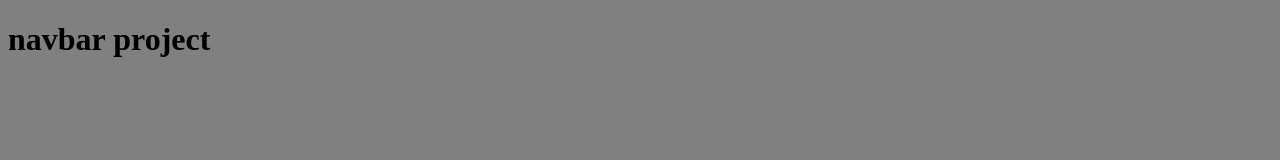
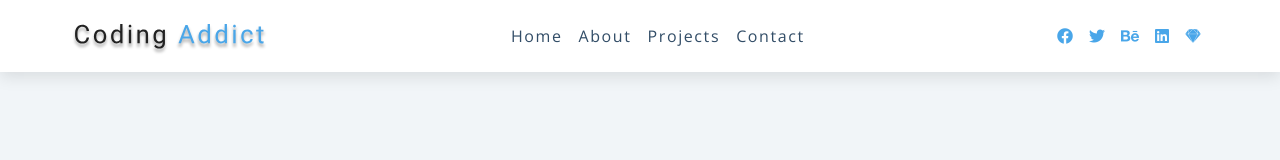
Before and after one commit to kevcoder247/responsiveNavBar, a plain HTML site: page index.html in a window 1280 px wide. Drawn offline with nearby package versions, Linux system fonts and the light colour scheme.

Commit message:
markup and css set up files added

```diff
--- a/css/main.css
+++ b/css/main.css
@@ -1,3 +1,247 @@
-body{
-  background-color: grey;
+/*
+===============
+Fonts
+===============
+*/
+@import url('https://fonts.googleapis.com/css?family=Open+Sans|Roboto:400,700&display=swap');
+
+/*
+===============
+Variables
+===============
+*/
+
+:root {
+  /* dark shades of primary color*/
+  --clr-primary-1: hsl(205, 86%, 17%);
+  --clr-primary-2: hsl(205, 77%, 27%);
+  --clr-primary-3: hsl(205, 72%, 37%);
+  --clr-primary-4: hsl(205, 63%, 48%);
+  /* primary/main color */
+  --clr-primary-5: hsl(205, 78%, 60%);
+  /* lighter shades of primary color */
+  --clr-primary-6: hsl(205, 89%, 70%);
+  --clr-primary-7: hsl(205, 90%, 76%);
+  --clr-primary-8: hsl(205, 86%, 81%);
+  --clr-primary-9: hsl(205, 90%, 88%);
+  --clr-primary-10: hsl(205, 100%, 96%);
+  /* darkest grey - used for headings */
+  --clr-grey-1: hsl(209, 61%, 16%);
+  --clr-grey-2: hsl(211, 39%, 23%);
+  --clr-grey-3: hsl(209, 34%, 30%);
+  --clr-grey-4: hsl(209, 28%, 39%);
+  /* grey used for paragraphs */
+  --clr-grey-5: hsl(210, 22%, 49%);
+  --clr-grey-6: hsl(209, 23%, 60%);
+  --clr-grey-7: hsl(211, 27%, 70%);
+  --clr-grey-8: hsl(210, 31%, 80%);
+  --clr-grey-9: hsl(212, 33%, 89%);
+  --clr-grey-10: hsl(210, 36%, 96%);
+  --clr-white: #fff;
+  --clr-red-dark: hsl(360, 67%, 44%);
+  --clr-red-light: hsl(360, 71%, 66%);
+  --clr-green-dark: hsl(125, 67%, 44%);
+  --clr-green-light: hsl(125, 71%, 66%);
+  --clr-black: #222;
+  --ff-primary: 'Roboto', sans-serif;
+  --ff-secondary: 'Open Sans', sans-serif;
+  --transition: all 0.3s linear;
+  --spacing: 0.1rem;
+  --radius: 0.25rem;
+  --light-shadow: 0 5px 15px rgba(0, 0, 0, 0.1);
+  --dark-shadow: 0 5px 15px rgba(0, 0, 0, 0.2);
+  --max-width: 1170px;
+  --fixed-width: 620px;
 }
+/*
+===============
+Global Styles
+===============
+*/
+
+*,
+::after,
+::before {
+  margin: 0;
+  padding: 0;
+  box-sizing: border-box;
+}
+body {
+  font-family: var(--ff-secondary);
+  background: var(--clr-grey-10);
+  color: var(--clr-grey-1);
+  line-height: 1.5;
+  font-size: 0.875rem;
+}
+ul {
+  list-style-type: none;
+}
+a {
+  text-decoration: none;
+}
+h1,
+h2,
+h3,
+h4 {
+  letter-spacing: var(--spacing);
+  text-transform: capitalize;
+  line-height: 1.25;
+  margin-bottom: 0.75rem;
+  font-family: var(--ff-primary);
+}
+h1 {
+  font-size: 3rem;
+}
+h2 {
+  font-size: 2rem;
+}
+h3 {
+  font-size: 1.25rem;
+}
+h4 {
+  font-size: 0.875rem;
+}
+p {
+  margin-bottom: 1.25rem;
+  color: var(--clr-grey-5);
+}
+@media screen and (min-width: 800px) {
+  h1 {
+    font-size: 4rem;
+  }
+  h2 {
+    font-size: 2.5rem;
+  }
+  h3 {
+    font-size: 1.75rem;
+  }
+  h4 {
+    font-size: 1rem;
+  }
+  body {
+    font-size: 1rem;
+  }
+  h1,
+  h2,
+  h3,
+  h4 {
+    line-height: 1;
+  }
+}
+/*  global classes */
+
+/* section */
+.section {
+  padding: 5rem 0;
+}
+
+.section-center {
+  width: 90vw;
+  margin: 0 auto;
+  max-width: 1170px;
+}
+@media screen and (min-width: 992px) {
+  .section-center {
+    width: 95vw;
+  }
+}
+main {
+  min-height: 100vh;
+  display: grid;
+  place-items: center;
+}
+
+/*
+===============
+Navbar
+===============
+*/
+nav {
+  background: var(--clr-white);
+  box-shadow: var(--light-shadow);
+}
+.nav-header {
+  display: flex;
+  align-items: center;
+  justify-content: space-between;
+  padding: 1rem;
+}
+.nav-toggle {
+  font-size: 1.5rem;
+  color: var(--clr-primary-5);
+  background: transparent;
+  border-color: transparent;
+  transition: var(--transition);
+  cursor: pointer;
+}
+.nav-toggle:hover {
+  color: var(--clr-primary-1);
+  transform: rotate(90deg);
+}
+.logo {
+  height: 40px;
+}
+.links a {
+  color: var(--clr-grey-3);
+  font-size: 1rem;
+  text-transform: capitalize;
+  letter-spacing: var(--spacing);
+  display: block;
+  padding: 0.5rem 1rem;
+  transition: var(--transition);
+}
+.links a:hover {
+  background: var(--clr-primary-8);
+  color: var(--clr-primary-5);
+  padding-left: 1.5rem;
+}
+.social-icons {
+  display: none;
+}
+.links {
+  /* height: 0;
+  overflow: hidden;
+  transition: var(--transition); */
+}
+.show-links {
+  height: 10rem;
+}
+@media screen and (min-width: 800px) {
+  .nav-center {
+    max-width: 1170px;
+    margin: 0 auto;
+    display: flex;
+    align-items: center;
+    justify-content: space-between;
+    padding: 1rem;
+  }
+  .nav-header {
+    padding: 0;
+  }
+  .nav-toggle {
+    display: none;
+  }
+  .links {
+    height: auto;
+    display: flex;
+  }
+  .links a {
+    padding: 0;
+    margin: 0 0.5rem;
+  }
+  .links a:hover {
+    padding: 0;
+    background: transparent;
+  }
+  .social-icons {
+    display: flex;
+  }
+  .social-icons a {
+    margin: 0 0.5rem;
+    color: var(--clr-primary-5);
+    transition: var(--transition);
+  }
+  .social-icons a:hover {
+    color: var(--clr-primary-7);
+  }
+}
--- a/index.html
+++ b/index.html
@@ -8,7 +8,59 @@
     <link rel="stylesheet" href="css/main.css" />
   </head>
   <body>
-    <h1>navbar project</h1>
+    <nav>
+      <div class="nav-center">
+        <div class="nav-header">
+          <img src="images/logo.svg" class="logo" alt="logo">
+          <button class="nav-toggle">
+            <i class="fas fa-bars"></i>
+          </button>
+        </div>
+        <!-- links -->
+      <ul class="links">
+        <li>
+          <a href="index.html">home</a>
+        </li>
+        <li>
+          <a href="about.html">about</a>
+        </li>
+        <li>
+          <a href="projects.html">projects</a>
+        </li>
+        <li>
+          <a href="contact.html">contact</a>
+        </li>
+      </ul>
+      <!-- social media -->
+      <ul class="social-icons">
+        <li>
+          <a href="https://www.twitter.com">
+            <i class="fab fa-facebook"></i>
+          </a>
+        </li>
+        <li>
+          <a href="https://www.twitter.com">
+            <i class="fab fa-twitter"></i>
+          </a>
+        </li>
+        <li>
+          <a href="https://www.twitter.com">
+            <i class="fab fa-behance"></i>
+          </a>
+        </li>
+        <li>
+          <a href="https://www.twitter.com">
+            <i class="fab fa-linkedin"></i>
+          </a>
+        </li>
+        <li>
+          <a href="https://www.twitter.com">
+            <i class="fab fa-sketch"></i>
+          </a>
+        </li>
+      </ul>
+       </div>
+    </nav>
 
     <script src="js/app.js"></script>
   </body>
--- a/js/app.js
+++ b/js/app.js
@@ -1 +1,5 @@
-console.log('hello')
+// classList - shows/gets all classes
+// contains - checks classList for specific class
+// add - add class
+// remove - remove class
+// toggle - toggles class
```
Also changed, not shown: images/logo.svg (added).
